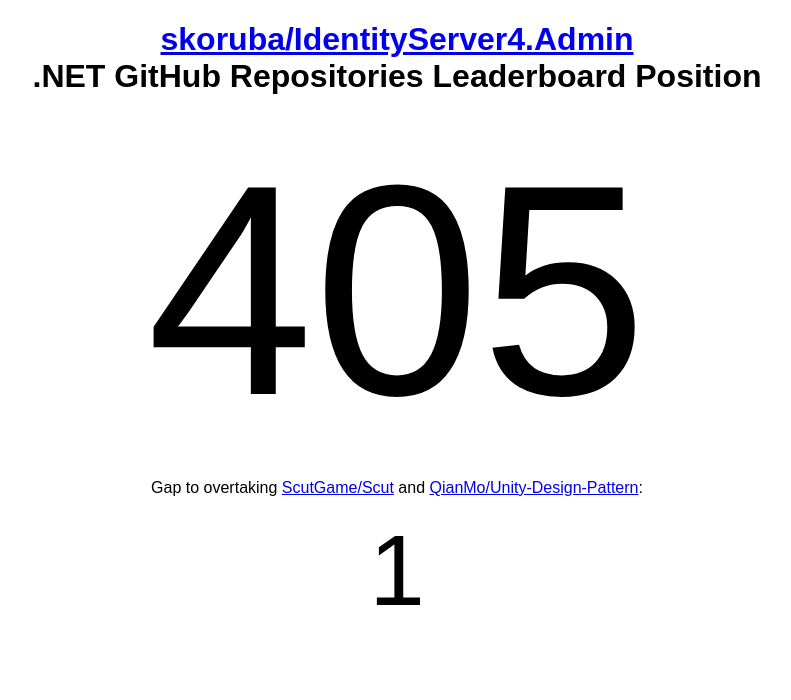
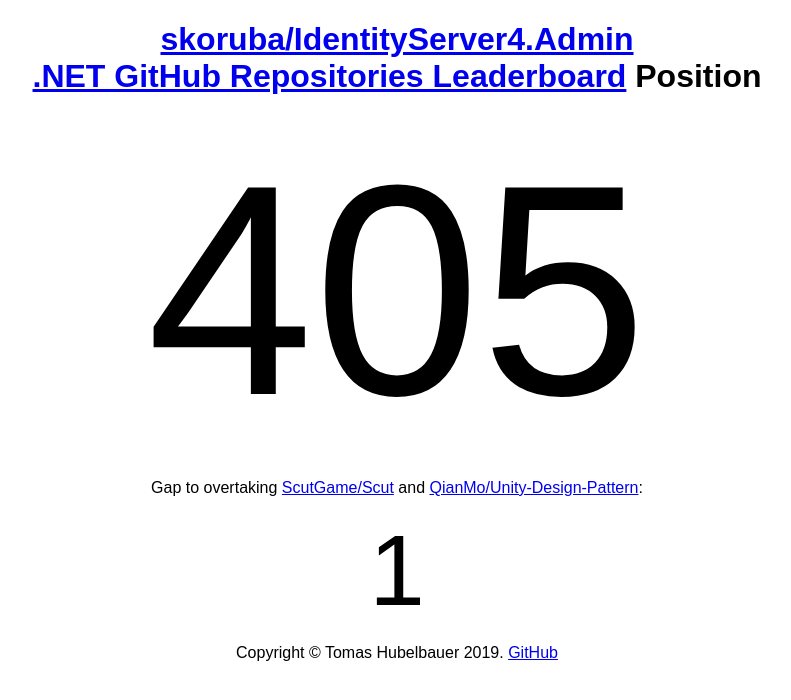
Before and after one commit to TomasHubelbauer/is4a-leaderboard, a website: page index.html in a window 1280 px wide. Shown: the whole page, without its empty margins (243-1034 px from the left). Drawn offline with Linux system fonts and the light colour scheme.

Commit message:
Bookmark the .NET leaderboard as well as the GitHub repo of this app

```diff
--- a/index.html
+++ b/index.html
@@ -10,12 +10,14 @@
     <h1>
       <a href="https://github.com/skoruba/IdentityServer4.Admin">skoruba/IdentityServer4.Admin</a>
       <br />
-      .NET GitHub Repositories Leaderboard Position
+      <a href="https://tomashubelbauer.github.io/net-ecosystem-review">.NET GitHub Repositories Leaderboard</a>
+      Position
     </h1>
     <span id="positionSpan">?</span>
     <p>
       Gap to overtaking <span id="contendersSpan">contenders</span>:
     </p>
     <span id="gapSpan"></span>
+    <p>Copyright &copy; Tomas Hubelbauer 2019. <a href="https://github.com/TomasHubelbauer/is4a-leaderboard">GitHub</a></p>
   </body>
 </html>
```
